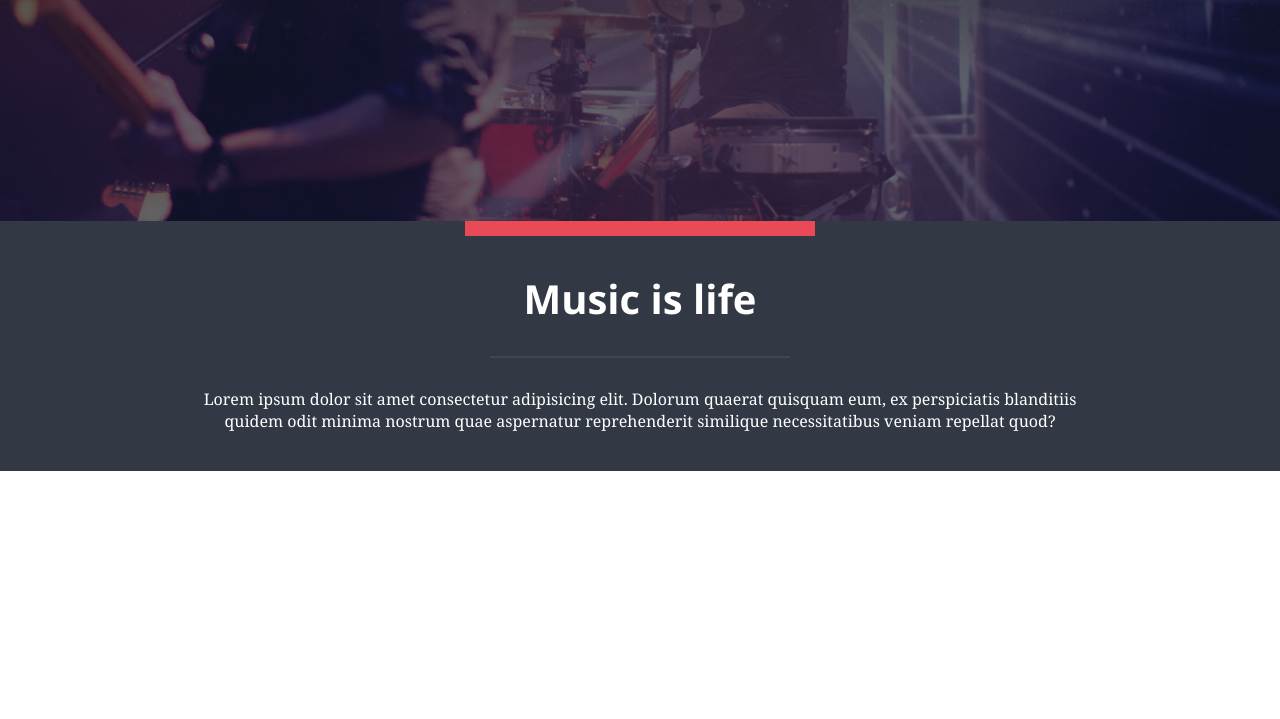
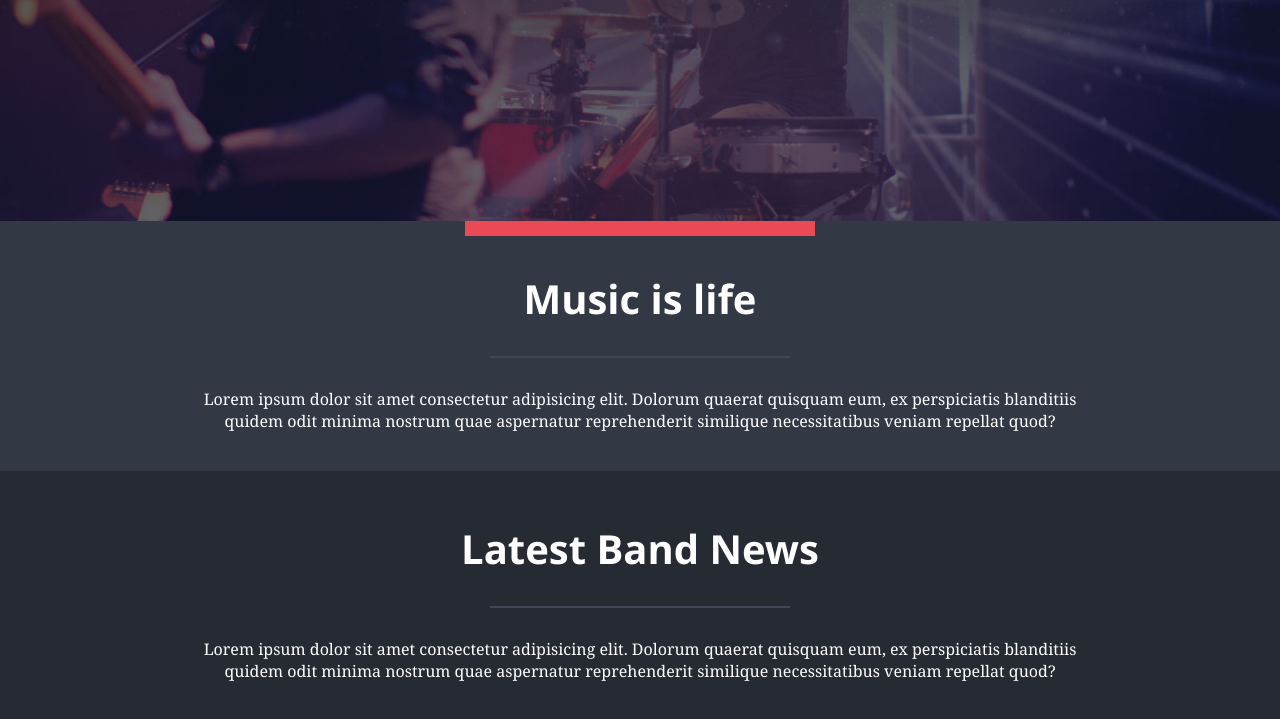
Before and after one commit to Alessia9802/proj-html-vuejs, a Vue app: page / in a window 1280 px wide. Shown: the part 579-1298 px from the top of the page. Before the commit the page ends 1050 px from the top, so only its background shows below. Built offline with nearby package versions, Linux system fonts and the light colour scheme; a web font is replaced by a local one.

Commit message:
Prepare section latest band news

```diff
--- a/src/components/Header.vue
+++ b/src/components/Header.vue
@@ -112,7 +112,7 @@ ul > li {
 .menu {
   position: absolute;
   height: 100vh;
-  width: 99.1vw;
+  width: 98.9vw;
   background-color: #ea4a56;
 }
 
--- a/src/components/Main.vue
+++ b/src/components/Main.vue
@@ -1,7 +1,6 @@
 <template>
   <div id="site_main">
     <!-- section music is life -->
-
     <div class="music_life">
       <div class="rectangle"></div>
       <h1>Music is life</h1>
@@ -13,6 +12,21 @@
           nostrum quae aspernatur reprehenderit similique necessitatibus veniam
           repellat quod?
         </p>
+      </div>
+    </div>
+    <!-- section latest band news -->
+    <div class="macro_area">
+      <div class="caption">
+        <h1 class="title_band">Latest Band News</h1>
+        <div class="line_break"></div>
+        <div class="description">
+          <p>
+            Lorem ipsum dolor sit amet consectetur adipisicing elit. Dolorum
+            quaerat quisquam eum, ex perspiciatis blanditiis quidem odit minima
+            nostrum quae aspernatur reprehenderit similique necessitatibus
+            veniam repellat quod?
+          </p>
+        </div>
       </div>
     </div>
   </div>
@@ -39,9 +53,12 @@ export default {};
   left: 50%;
   margin-left: -450px;
   font-family: Georgia, "Times New Roman", Times, serif;
+  color: white;
+  text-align: center;
 }
 
-.music_life p {
+.music_life p,
+.macro_area p {
   padding-top: 2rem;
 }
 
@@ -50,6 +67,8 @@ h1 {
   padding-top: 50px;
   padding-bottom: 30px;
   font-family: "Segoe UI", Tahoma, Geneva, Verdana, sans-serif;
+  color: white;
+  text-align: center;
 }
 
 .line_break {
@@ -69,4 +88,9 @@ h1 {
   height: 15px;
   background-color: #ea4a56;
 }
+
+.macro_area {
+  background-color: #252a33;
+  height: 1200px;
+}
 </style>
```
